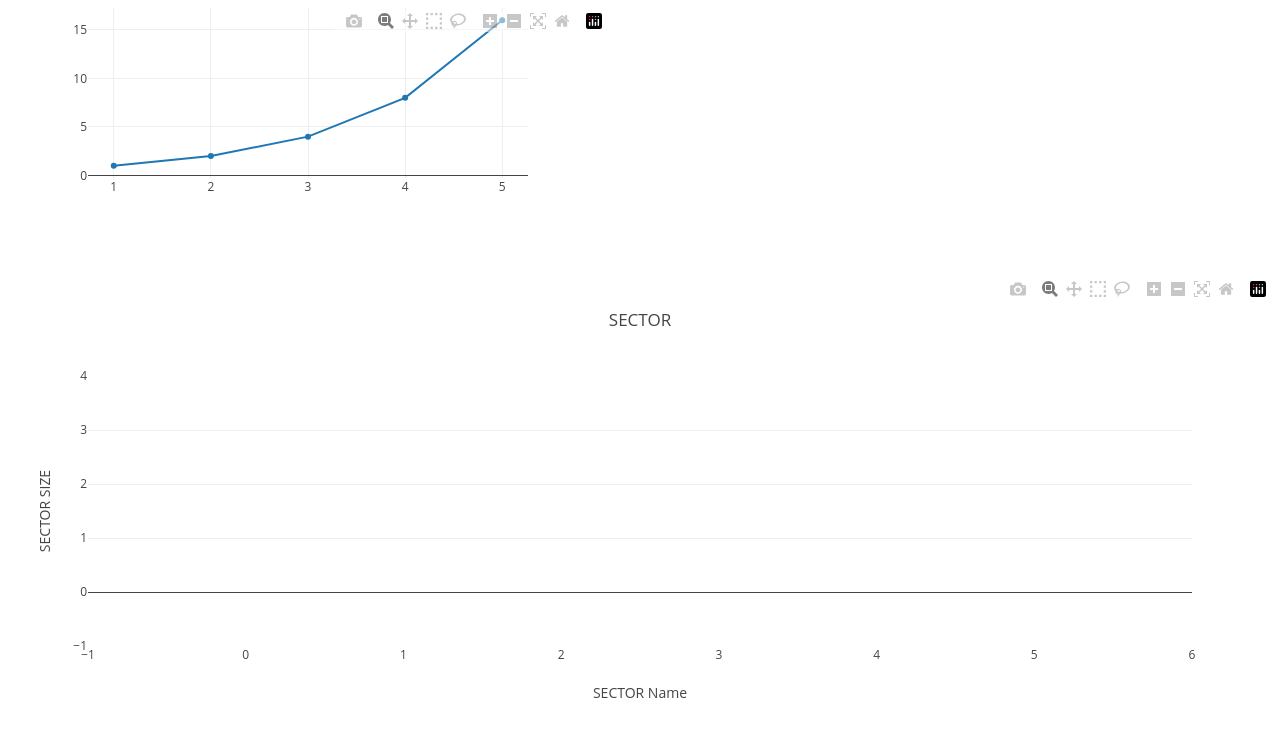
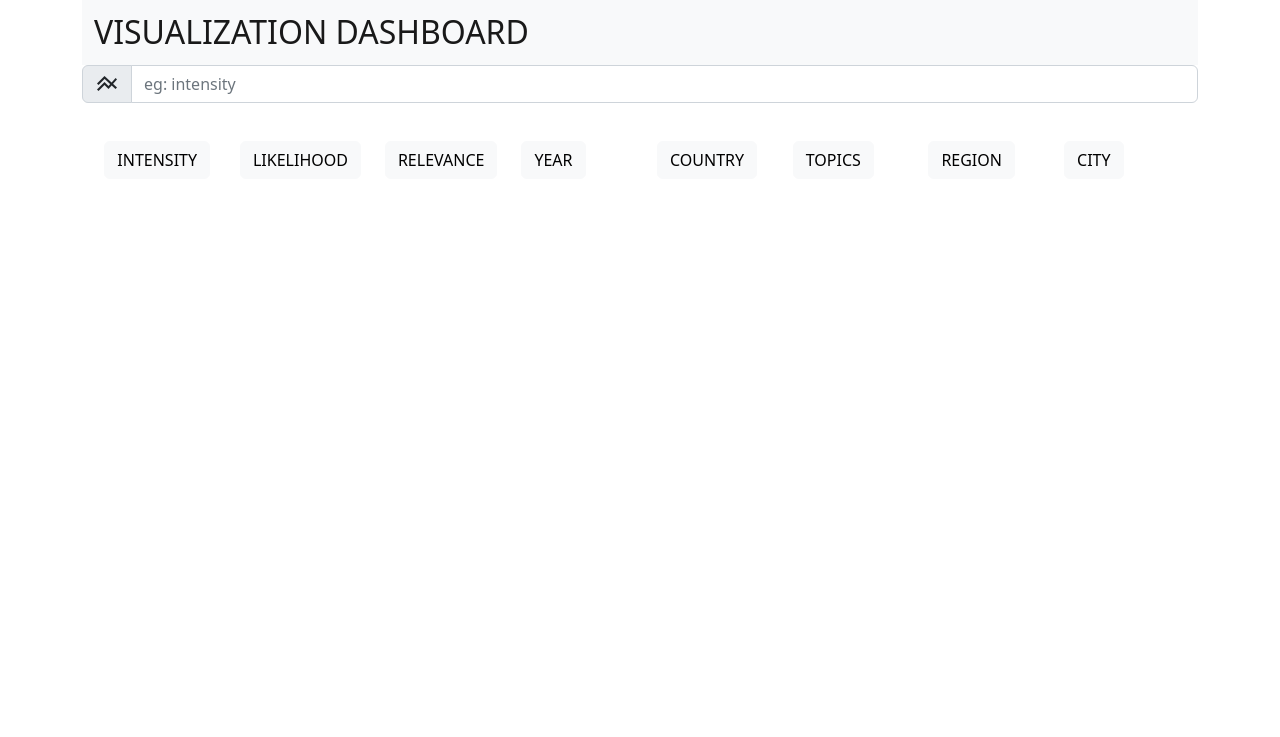
Before and after one commit to Aaris-Kazi/Netclan-Visualization-Mongo, a Flask app: page /graph in a window 1280 px wide. Shown: the top 737 px of the page. Run offline with Flask 2, Linux system fonts and the light colour scheme; some libraries are stand-ins or nearby versions.

Commit message:
small changes in UI

```diff
--- a/app.py
+++ b/app.py
@@ -16,7 +16,7 @@
     x, y = [],[]
     variables = ['intensity', 'likelihood', 'relevance', 'country', 'topic', 'region', 'city']
     filters = ['end_year', 'topic', 'sector', 'region', 'pestle', 'country', 'city']
-    return render_template('graph.html', var = variables, filters = filters, name = x, size = y, topic = "")
+    return render_template('index.html', var = variables, filters = filters, name = x, size = y, topic = "")
 
 @app.route('/graph_operation', methods = ["GET","POST"])
 def graph_op():
--- a/static_files/index.html
+++ b/static_files/index.html
@@ -12,6 +12,8 @@
     <link rel="stylesheet" href="https://fonts.googleapis.com/css2?family=Material+Symbols+Outlined:opsz,wght,FILL,GRAD@20..48,100..700,0..1,-50..200" />
     <!-- jquery -->
     <script src="https://code.jquery.com/jquery-3.5.1.min.js"></script>
+    <!-- graph js -->
+    <script src="https://cdn.plot.ly/plotly-2.12.1.min.js"></script>
 </head>
 <body>
     <div class="container">
@@ -61,6 +63,10 @@
                 <button type="button" class="btn btn-light" onclick="">CITY</button>
             </div>
         </div>
+        <div class="row">
+            <div id='test_div'><!-- Plotly chart will be drawn inside this DIV --></div>
+            <span id="test" > </span>
+        </div>
     </div>
 </body>
 </html>
--- a/templates/index.html
+++ b/templates/index.html
@@ -1,30 +1,76 @@
 <!DOCTYPE html>
-<!--[if lt IE 7]>      <html class="no-js lt-ie9 lt-ie8 lt-ie7"> <![endif]-->
-<!--[if IE 7]>         <html class="no-js lt-ie9 lt-ie8"> <![endif]-->
-<!--[if IE 8]>         <html class="no-js lt-ie9"> <![endif]-->
-<!--[if gt IE 8]>      <html class="no-js"> <!--<![endif]-->
-<html>
+<html lang="en">
 <head>
-        <meta charset="utf-8">
+    <meta charset="UTF-8">
     <meta http-equiv="X-UA-Compatible" content="IE=edge">
-        <title></title>
-        <meta name="description" content="">
-        <meta name="viewport" content="width=device-width, initial-scale=1">
-        <link rel="stylesheet" href="">
-        <link rel="stylesheet" href="">
-        <head>
+    <meta name="viewport" content="width=device-width, initial-scale=1.0">
+    <title>Visualization Dashboard</title>
+    <!-- bootstrap -->
+    <link rel="stylesheet" href="https://cdn.jsdelivr.net/npm/bootstrap@5.2.3/dist/css/bootstrap.min.css">
+    <script src="https://cdn.jsdelivr.net/npm/bootstrap@5.2.2/dist/js/bootstrap.bundle.min.js" integrity="sha384-OERcA2EqjJCMA+/3y+gxIOqMEjwtxJY7qPCqsdltbNJuaOe923+mo//f6V8Qbsw3" crossorigin="anonymous"></script>
+    <!-- icons -->
+    <link rel="stylesheet" href="https://fonts.googleapis.com/css2?family=Material+Symbols+Outlined:opsz,wght,FILL,GRAD@20..48,100..700,0..1,-50..200" />
+    <!-- jquery -->
+    <script src="https://code.jquery.com/jquery-3.5.1.min.js"></script>
+    <!-- graph js -->
     <script src="https://cdn.plot.ly/plotly-2.12.1.min.js"></script>
 </head>
-    </head>
 <body>
-        <!--[if lt IE 7]>
-            <p class="browsehappy">You are using an <strong>outdated</strong> browser. Please <a href="#">upgrade your browser</a> to improve your experience.</p>
-        <![endif]-->
-        <div id="tester" style="width:600px;height:250px;"></div>
-        <br>
+    <div class="container">
+        <nav class="navbar bg-light">
+            <div class="container-fluid text-center">
+              <a class="navbar-brand" href="#">
+
+                    <span class="h2">VISUALIZATION DASHBOARD</span>
+
+              </a>
+            </div>
+        </nav>
+
+        <div class="row">
+            <form action="" method="post" class="input-group mb-3">
+                <span class="input-group-text" id="basic-addon1">
+                    <span class="material-symbols-outlined">
+                        line_axis
+                    </span>
+                </span>
+                <input type="text" class="form-control" placeholder="eg: intensity" aria-label="Username" aria-describedby="basic-addon1">
+            </form>
+        </div>
+        <div class="row flowing" style="flex-wrap: nowrap; padding: 2%; " id="flowing-suggestions">
+            <div class="col">
+                <button type="button" class="btn btn-light" onclick="">INTENSITY</button>
+            </div>
+            <div class="col">
+                <button type="button" class="btn btn-light" onclick="">LIKELIHOOD</button>
+            </div>
+            <div class="col">
+                <button type="button" class="btn btn-light" onclick="">RELEVANCE</button>
+            </div>
+            <div class="col">
+                <button type="button" class="btn btn-light" onclick="">YEAR</button>
+            </div>
+            <div class="col">
+                <button type="button" class="btn btn-light" onclick="">COUNTRY</button>
+            </div>
+            <div class="col">
+                <button type="button" class="btn btn-light" onclick="">TOPICS</button>
+            </div>
+            <div class="col">
+                <button type="button" class="btn btn-light" onclick="">REGION</button>
+            </div>
+            <div class="col">
+                <button type="button" class="btn btn-light" onclick="">CITY</button>
+            </div>
+        </div>
+        <div class="row">
             <div id='test_div'><!-- Plotly chart will be drawn inside this DIV --></div>
-        <span id="test" > </span>
+
+        </div>
+    </div>
 </body>
+</html>
+<script src="dashboard_ui.js"></script>
 <script>
     TESTER = document.getElementById('tester');
 
@@ -32,8 +78,6 @@
     x: [1, 2, 3, 4, 5],
     y: [1, 2, 4, 8, 16] }], {
     margin: { t: 0 } } );
-
-
 
     var selectvalue = document.getElementById("test"), test = {{ name | tojson }};
 
@@ -64,6 +108,3 @@
     Plotly.newPlot('test_div', data, layout);
 
 </script>
-
-
-</html>
--- /dev/null
+++ b/templates/static/dashboard_ui.js
@@ -0,0 +1,7 @@
+const flow_size = document.getElementById("flowing-suggestions");
+
+if (flow_size.offsetWidth < 720) {
+    flow_size.style.overflowX = 'scroll';
+} else {
+    flow_size.style.overflowX = 'hidden';
+}
```
Lines whose indentation alone changed are shown as unchanged.
